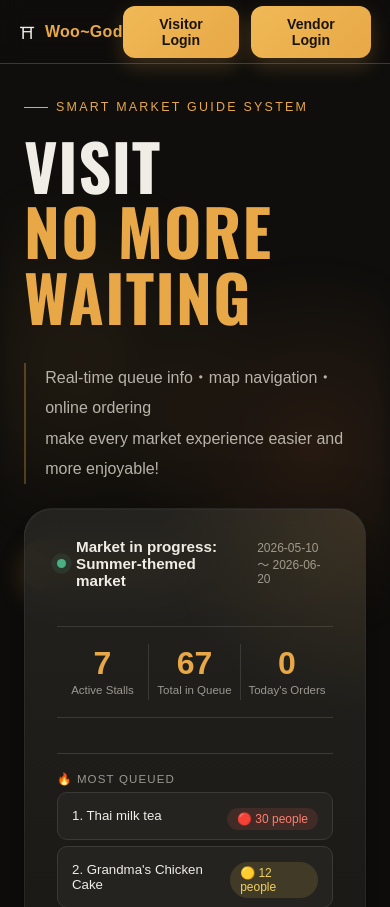
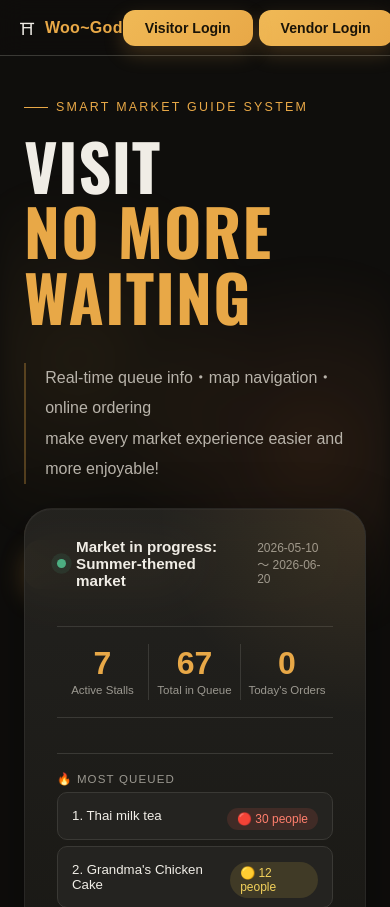
Before and after one commit to ntn101044-lang/woo-God-, a Flask app: page / in a window 390 px wide; the page is wider, and only the part inside the window is pictured. Shown: the top 907 px of that part. Run offline with Flask 3, Linux system fonts and the light colour scheme; data comes from the database, SQL or seed files in the repository; both versions use the stored data as it was after the commit; some libraries are stand-ins or nearby versions.

Commit message:
排版小更動

```diff
--- a/seed.py
+++ b/seed.py
@@ -5,7 +5,7 @@ from datetime import datetime
 def seed_all_tables():
     with app.app_context():
         print("==================================================")
-        print("【全系統初始化】開始清理舊資料，確保不重複插入...")
+        print("【System Initialization Starting to clean up old data, ensuring no duplicate insertions...")
         print("==================================================")
 
         # 統一清理所有資料表 (包含家億防區的 Order 與 Includes)
--- a/static/style.css
+++ b/static/style.css
@@ -31,31 +31,64 @@ body {
 
 /* ══ NAVBAR ══════════════════════════════════════════════════ */
 .navbar {
-  position: fixed; top: 0; left: 0; right: 0; z-index: 10;
+  position: fixed; top: 0; left: 0; right: 0; z-index: 5;
   display: flex; align-items: center; justify-content: space-between;
-  padding: 0 2rem;
+  padding: 0 clamp(1rem, 4vw, 2rem);
   height: 64px;
   background: rgba(15,14,12,0.85);
   backdrop-filter: blur(12px);
   border-bottom: 1px solid var(--border);
-}
-
-.nav-brand { display: flex; align-items: center; gap: 10px; }
-.brand-icon { font-size: 1.4rem; cursor: pointer;}
+  box-sizing: border-box;
+  min-width: 0; /* 防止 flex 子項撐破容器 */
+}
+
+.nav-brand {
+  display: flex; align-items: center; gap: 10px;
+  flex-shrink: 0; /* 品牌 logo 不縮小 */
+  min-width: 0;
+}
+
+.brand-icon {
+  font-size: clamp(1.1rem, 2.5vw, 1.4rem);
+  cursor: pointer;
+  flex-shrink: 0;
+}
+
 .brand-name {
   font-family: sans-serif;
-  font-size: 1.2rem; font-weight: 800;
+  font-size: clamp(1rem, 2vw, 1.2rem);
+  font-weight: 800;
   color: var(--accent);
   letter-spacing: 0.02em;
-}
-
-.nav-right { display: flex; align-items: center; gap: 12px; }
+  white-space: nowrap; /* 避免品牌名換行 */
+}
+
+.nav-right {
+  display: flex; align-items: center; gap: clamp(6px, 1.5vw, 12px);
+  flex-shrink: 0;
+  min-width: 0;
+}
 
 .vendor-badge {
-  font-size: 0.85rem; color: var(--accent);
+  font-size: clamp(0.7rem, 1.5vw, 0.85rem);
+  color: var(--accent);
   background: rgba(232,168,71,0.12);
   border: 1px solid rgba(232,168,71,0.3);
-  padding: 4px 12px; border-radius: 20px;
+  padding: 4px clamp(6px, 1.5vw, 12px);
+  border-radius: 20px;
+  white-space: nowrap; /* 避免 badge 文字換行 */
+}
+
+/* ── 小螢幕（手機）< 480px ──────────────────────── */
+@media (max-width: 480px) {
+  .navbar {
+    height: 56px;
+  }
+
+  .vendor-badge {
+    /* 小螢幕隱藏 badge，節省空間 */
+    display: none;
+  }
 }
 
 /* Overlay */
@@ -91,11 +124,10 @@ body {
   #sidebar {
     transform: translateX(-260px);
     position: fixed;
-    z-index: 4;
     width: 220px; height: 100%;
   }
   #closeSidebar {display: inline; top: 8px; right: 8px;}
-  #topbar {display: flex; background-color: #fbe792; color: #8C7764;}
+  #topbar {display: flex; background-color: #fbe792; color: #8C7764; }
   .page-header-title {margin-top: 50px;}
   .logo {margin-top: 24px;}
   .logophoto:hover {transform: none;}
```
Also changed, not shown: instance/market.db.
